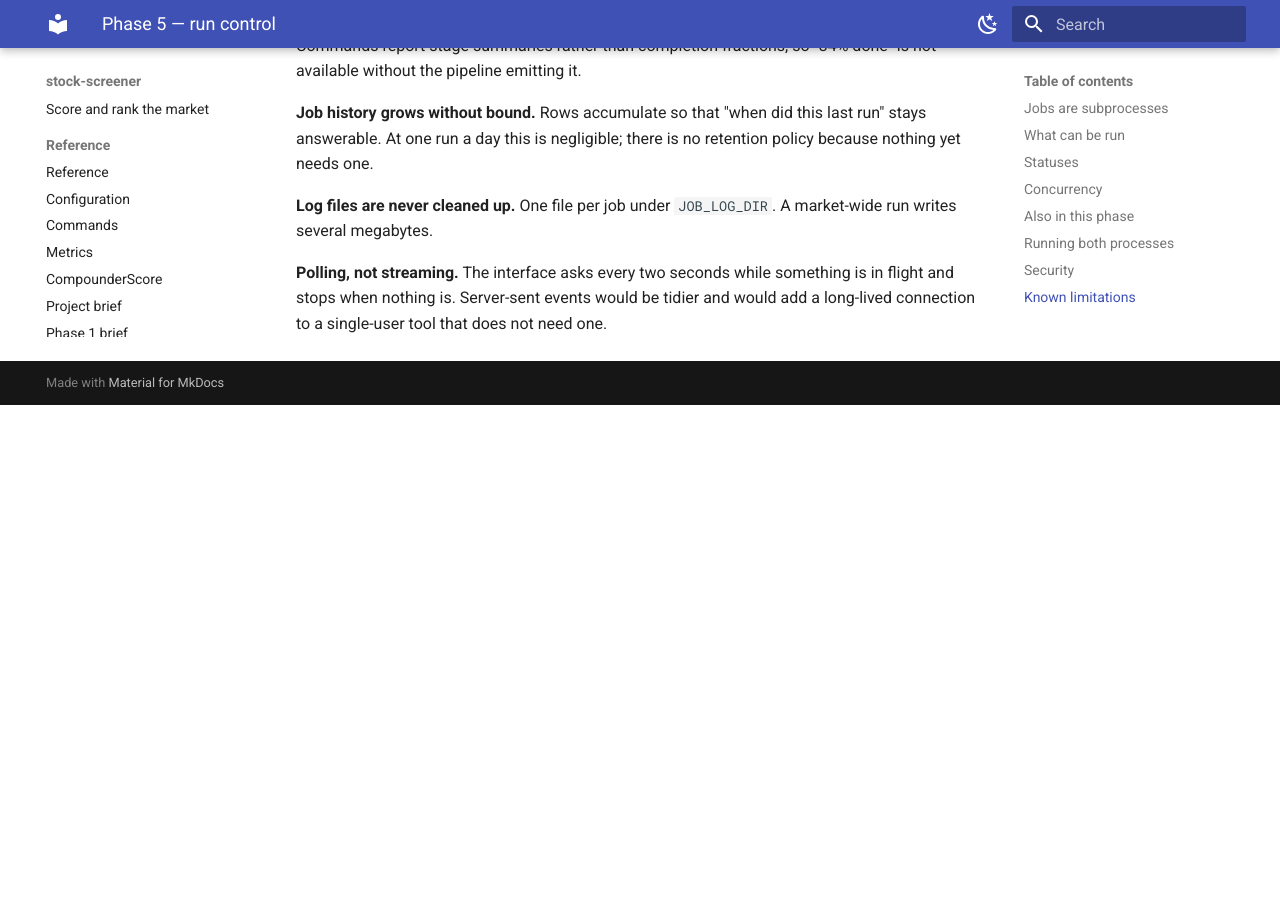
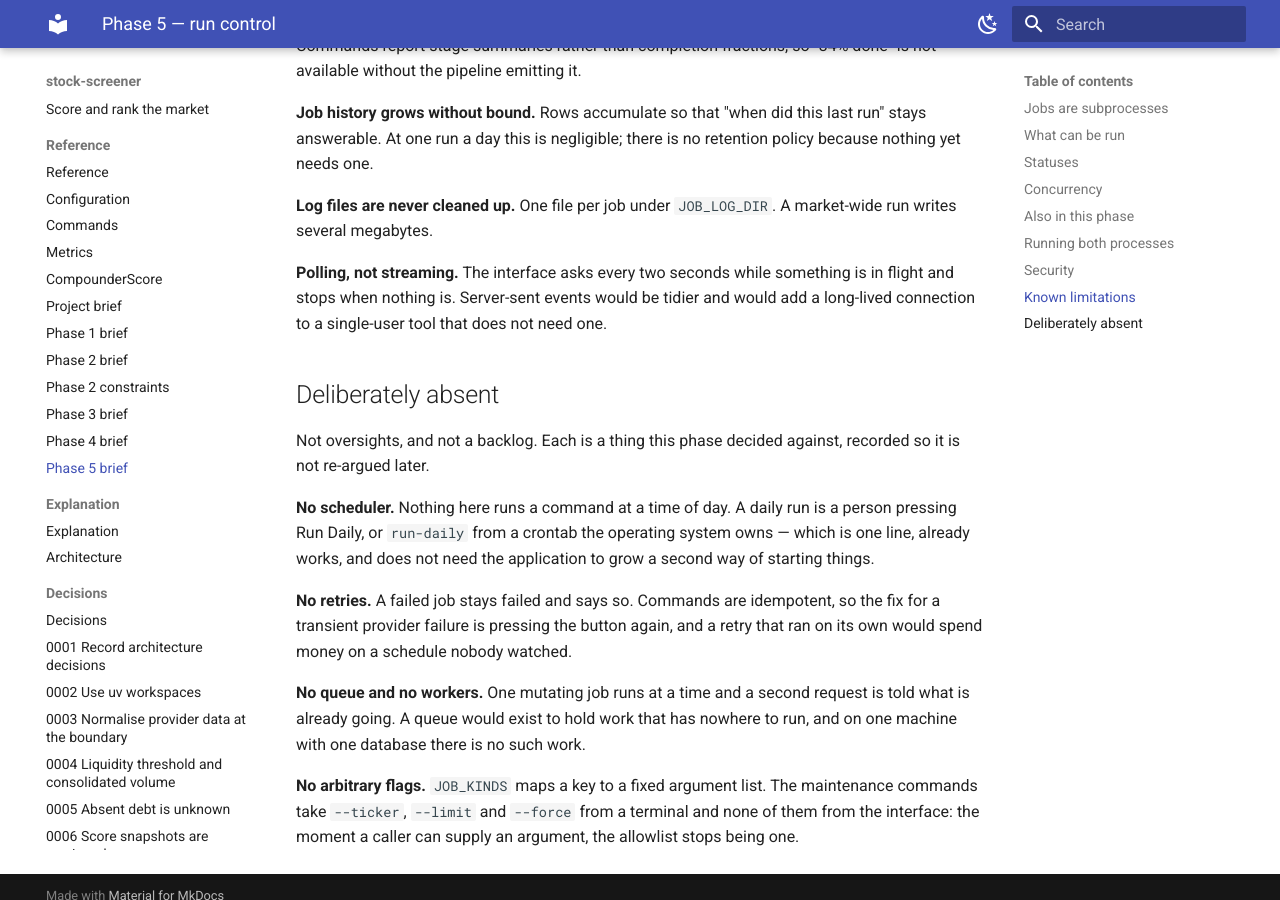
Before and after one commit to BekScripts/stock-screener, an MkDocs documentation site: the page built from docs/reference/project-phases/phase5.md, in a window 1280 px wide and 900 px high, scrolled down 3153 px. Built offline with MkDocs 1.6.1 and Material for MkDocs 9.7.7, drawn with Linux system fonts in a browser that asks for light colours; before the commit the page ends 3558 px from its top, so only the background shows below that.

Commit message:
docs: freeze phase 5 and record what it decided against
Marks run control complete and frozen, alongside the other four phases, and
notes that the MVP is finished — none of it is a place to add to unasked.

Adds the deliberate absences to Phase 5's reference page. The limitations it
already carried were the ones that bite in use: orphaned jobs after a restart, a
log tail rather than a percentage, unbounded history, uncleaned log files,
polling rather than streaming. What was missing was the other kind — a
scheduler, retries, a queue and workers, arbitrary flags — each of which is a
decision rather than an oversight, and each of which reads like an obvious gap
to anyone who has not been told why it is not one.

No code changed. CompounderScore V1.1, the Phase 3 contract and the job
allowlist are all untouched.

Co-Authored-By: Claude Opus 5 <noreply@anthropic.com>

```diff
--- a/docs/reference/project-phases/phase5.md
+++ b/docs/reference/project-phases/phase5.md
@@ -133,3 +133,26 @@ market-wide run writes several megabytes.
 **Polling, not streaming.** The interface asks every two seconds while something
 is in flight and stops when nothing is. Server-sent events would be tidier and
 would add a long-lived connection to a single-user tool that does not need one.
+
+## Deliberately absent
+
+Not oversights, and not a backlog. Each is a thing this phase decided against,
+recorded so it is not re-argued later.
+
+**No scheduler.** Nothing here runs a command at a time of day. A daily run is a
+person pressing Run Daily, or `run-daily` from a crontab the operating system
+owns — which is one line, already works, and does not need the application to
+grow a second way of starting things.
+
+**No retries.** A failed job stays failed and says so. Commands are idempotent,
+so the fix for a transient provider failure is pressing the button again, and a
+retry that ran on its own would spend money on a schedule nobody watched.
+
+**No queue and no workers.** One mutating job runs at a time and a second
+request is told what is already going. A queue would exist to hold work that has
+nowhere to run, and on one machine with one database there is no such work.
+
+**No arbitrary flags.** `JOB_KINDS` maps a key to a fixed argument list. The
+maintenance commands take `--ticker`, `--limit` and `--force` from a terminal
+and none of them from the interface: the moment a caller can supply an argument,
+the allowlist stops being one.
```
Also changed, not shown: AGENTS.md (+10 -6 lines).
